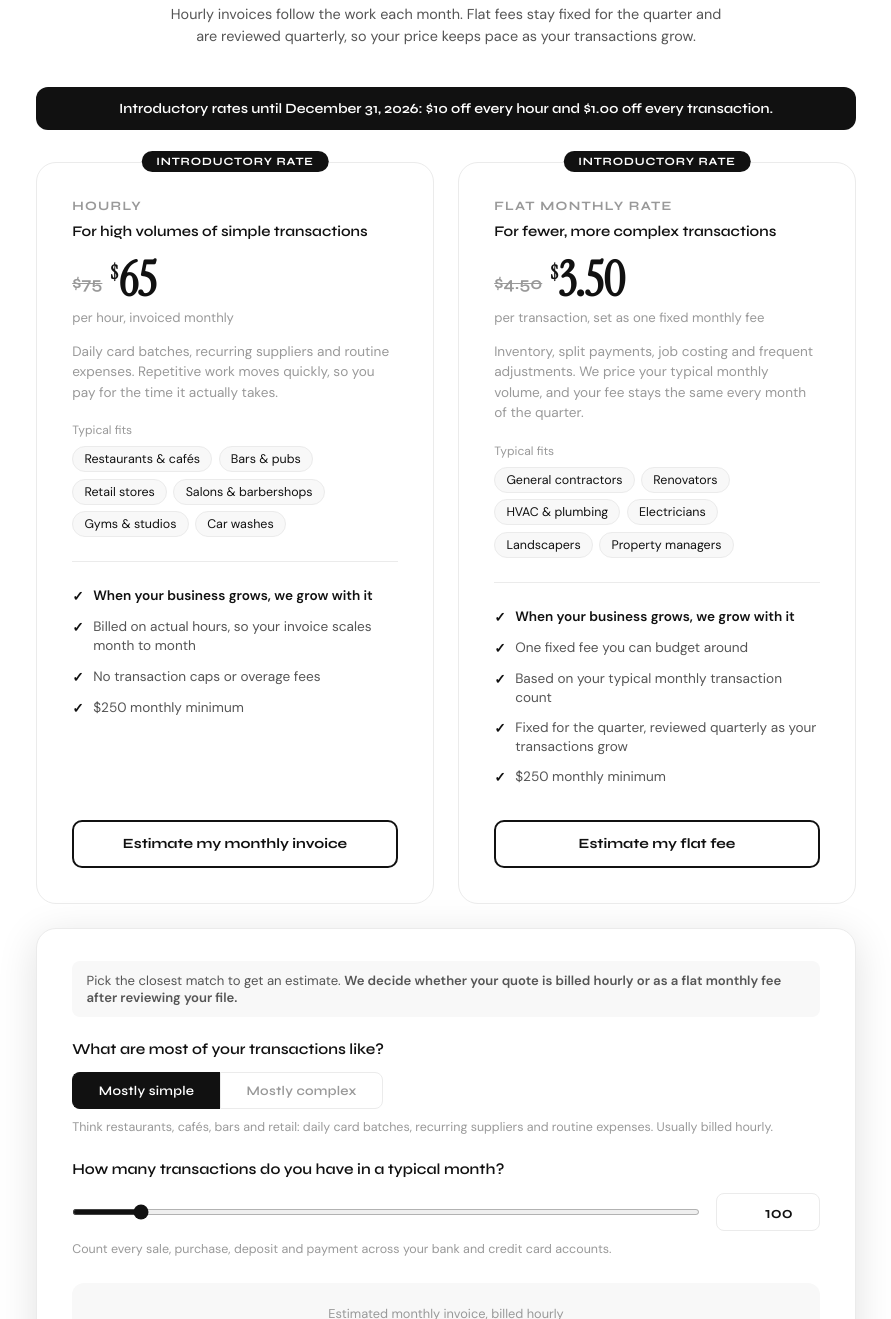
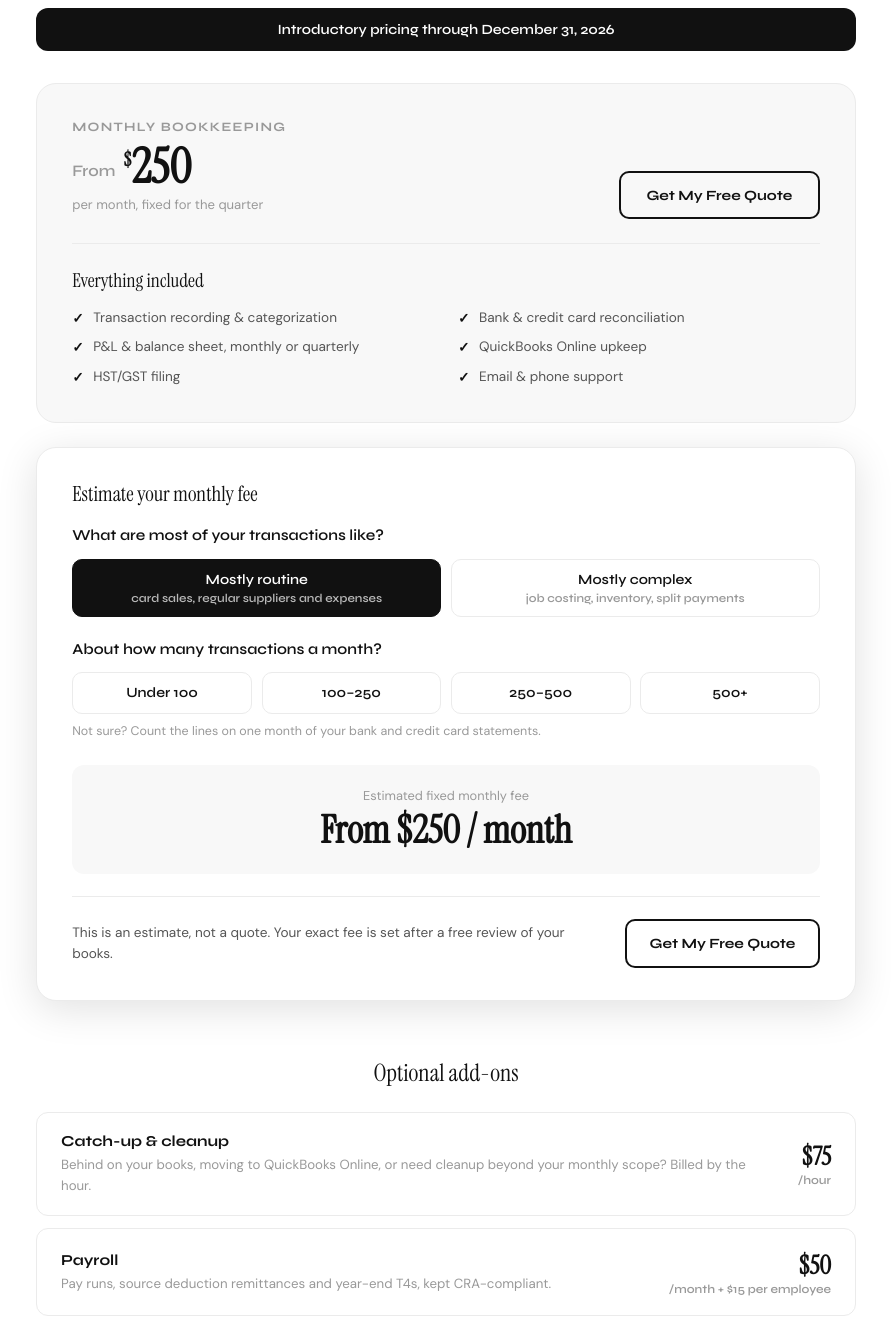
Before and after one commit to rdbookkeeping/rdbookkeeping-website, a plain HTML site: page index.html in a window 1280 px wide. Shown: the part 3529-4848 px from the top of the page, without its empty margins (194-1085 px from the left). Drawn offline with Linux system fonts and the light colour scheme.

Commit message:
Add files via upload

```diff
--- a/index.html
+++ b/index.html
@@ -437,6 +437,48 @@
     }
     .est-next p { font-size: 0.85rem; color: var(--gray-dark); line-height: 1.55; }
     .est-next .plan-cta { padding: 0.85rem 1.4rem; white-space: nowrap; }
+    .offer-card {
+      max-width: 820px; margin: 0 auto; padding: 2.2rem;
+      border: 1px solid var(--gray-light); border-radius: var(--radius-lg); background: var(--off-white);
+    }
+    .offer-top { display: flex; justify-content: space-between; align-items: flex-end; gap: 1.5rem; padding-bottom: 1.5rem; margin-bottom: 1.5rem; border-bottom: 1px solid var(--gray-light); }
+    .offer-top .plan-cta { padding: 0.85rem 1.6rem; white-space: nowrap; }
+    .offer-card .plan-price .from { font-family: var(--font-head); font-size: 1rem; font-weight: 400; color: var(--gray-mid); margin-right: 0.5rem; vertical-align: middle; }
+    .offer-card h3 { font-family: var(--font-display); font-weight: 400; font-size: 1.2rem; color: var(--navy); margin-bottom: 0.9rem; }
+    .offer-card .plan-features { display: grid; grid-template-columns: 1fr 1fr; gap: 0.6rem 1.5rem; margin-bottom: 0; }
+    @media (max-width: 700px) {
+      .offer-card { padding: 1.6rem 1.3rem; }
+      .offer-top { flex-direction: column; align-items: stretch; }
+      .offer-card .plan-features { grid-template-columns: 1fr; }
+    }
+    .est-title { font-family: var(--font-display); font-weight: 400; font-size: 1.3rem; color: var(--navy); margin-bottom: 1.2rem; }
+    .est-choices { display: flex; flex-wrap: wrap; gap: 0.6rem; margin-bottom: 1.4rem; }
+    .est-chip {
+      flex: 1 1 0; min-width: 120px; padding: 0.7rem 1rem; cursor: pointer;
+      font-family: var(--font-head); font-weight: 600; font-size: 0.88rem; color: var(--navy);
+      background: var(--white); border: 1px solid var(--gray-light); border-radius: 10px;
+      text-align: center; transition: all 0.2s;
+    }
+    .est-chip span { display: block; font-weight: 400; font-size: 0.74rem; color: var(--gray-mid); margin-top: 0.2rem; }
+    .est-chip:hover { border-color: var(--navy); }
+    .est-chip.active { background: var(--navy); color: var(--white); border-color: var(--navy); }
+    .est-chip.active span { color: rgba(255,255,255,0.7); }
+    .est-chip:focus-visible { outline: 3px solid var(--navy); outline-offset: 3px; }
+    .est-buckets { margin-bottom: 0.4rem; }
+    .addon-list { max-width: 820px; margin: 0 auto; display: flex; flex-direction: column; gap: 0.8rem; }
+    .addon {
+      display: flex; justify-content: space-between; align-items: center; gap: 1.5rem;
+      padding: 1.2rem 1.5rem; border: 1px solid var(--gray-light); border-radius: var(--radius);
+    }
+    .addon strong { display: block; font-family: var(--font-head); color: var(--navy); font-size: 0.95rem; margin-bottom: 0.2rem; }
+    .addon span { font-size: 0.83rem; color: var(--gray-mid); line-height: 1.45; }
+    .addon-price { font-family: var(--font-display); font-weight: 900; font-size: 1.6rem; color: var(--navy); text-align: right; white-space: nowrap; }
+    .addon-price small { display: block; font-family: var(--font-head); font-weight: 400; font-size: 0.75rem; color: var(--gray-mid); }
+    .included-box { grid-template-columns: 1fr; }
+    @media (max-width: 700px) {
+      .addon { flex-direction: column; align-items: flex-start; gap: 0.6rem; }
+      .addon-price { text-align: left; }
+    }
     @media (max-width: 700px) {
       .pricing-grid.two { grid-template-columns: 1fr; }
       .quote-formula { flex-direction: column; }
@@ -823,147 +865,84 @@
   <div class="mob-accordion-body">
 <section class="pricing" id="pricing">
   <div class="pricing-header">
-    <div class="section-label">Tailored Pricing</div>
-    <h2 class="section-title">Two ways to bill,<br/>matched to how your books work</h2>
-    <p class="section-sub">The right option depends on how complex your transactions are, not just how many you have. High-volume, routine books are billed by the hour. Smaller sets of complex books lock in a flat monthly fee. After reviewing your file, we decide which one your quote uses.</p>
+    <div class="section-label">Pricing</div>
+    <h2 class="section-title">One fixed monthly fee.<br/>No surprises.</h2>
+    <p class="section-sub">Your fee is set after a free review of your books, based on how many transactions you have and how complex they are. It stays the same every month and is reviewed each quarter.</p>
     <p class="grow-line">When your business grows, we grow with it.</p>
-    <p class="grow-sub">Hourly invoices follow the work each month. Flat fees stay fixed for the quarter and are reviewed quarterly, so your price keeps pace as your transactions grow.</p>
   </div>
 
-  <p class="promo-banner promo-only">Introductory rates until December 31, 2026: $10 off every hour and $1.00 off every transaction.</p>
+  <p class="promo-banner promo-only">Introductory pricing through December 31, 2026</p>
 
-  <div class="pricing-grid two">
-    <div class="pricing-card rate-card">
-      <div class="popular-tag promo-only">Introductory rate</div>
-      <div class="plan-name">Hourly</div>
-      <div class="offer-for">For high volumes of simple transactions</div>
-      <div class="plan-price"><span class="promo-only"><s class="was">$75</s><sup>$</sup>65</span><span class="standard-only"><sup>$</sup>75</span></div>
-      <div class="plan-period">per hour, invoiced monthly</div>
-      <div class="plan-desc">Daily card batches, recurring suppliers and routine expenses. Repetitive work moves quickly, so you pay for the time it actually takes.</div>
-      <div class="offer-examples">
-        <span class="offer-examples-label">Typical fits</span>
-        <ul class="example-tags">
-          <li>Restaurants &amp; cafés</li>
-          <li>Bars &amp; pubs</li>
-          <li>Retail stores</li>
-          <li>Salons &amp; barbershops</li>
-          <li>Gyms &amp; studios</li>
-          <li>Car washes</li>
-        </ul>
+  <div class="offer-card">
+    <div class="offer-top">
+      <div>
+        <div class="plan-name">Monthly Bookkeeping</div>
+        <div class="plan-price"><span class="from">From</span><sup>$</sup>250</div>
+        <div class="plan-period">per month, fixed for the quarter</div>
       </div>
-      <ul class="plan-features">
-        <li><strong>When your business grows, we grow with it</strong></li>
-        <li>Billed on actual hours, so your invoice scales month to month</li>
-        <li>No transaction caps or overage fees</li>
-        <li>$250 monthly minimum</li>
-      </ul>
-      <button type="button" class="plan-cta" onclick="openEstimator('simple')">Estimate my monthly invoice</button>
+      <a href="#" onclick="openCtaModal(); return false;" class="plan-cta">Get My Free Quote</a>
     </div>
-
-    <div class="pricing-card rate-card">
-      <div class="popular-tag promo-only">Introductory rate</div>
-      <div class="plan-name">Flat Monthly Rate</div>
-      <div class="offer-for">For fewer, more complex transactions</div>
-      <div class="plan-price"><span class="promo-only"><s class="was">$4.50</s><sup>$</sup>3.50</span><span class="standard-only"><sup>$</sup>4.50</span></div>
-      <div class="plan-period">per transaction, set as one fixed monthly fee</div>
-      <div class="plan-desc">Inventory, split payments, job costing and frequent adjustments. We price your typical monthly volume, and your fee stays the same every month of the quarter.</div>
-      <div class="offer-examples">
-        <span class="offer-examples-label">Typical fits</span>
-        <ul class="example-tags">
-          <li>General contractors</li>
-          <li>Renovators</li>
-          <li>HVAC &amp; plumbing</li>
-          <li>Electricians</li>
-          <li>Landscapers</li>
-          <li>Property managers</li>
-        </ul>
-      </div>
-      <ul class="plan-features">
-        <li><strong>When your business grows, we grow with it</strong></li>
-        <li>One fixed fee you can budget around</li>
-        <li>Based on your typical monthly transaction count</li>
-        <li>Fixed for the quarter, reviewed quarterly as your transactions grow</li>
-        <li>$250 monthly minimum</li>
-      </ul>
-      <button type="button" class="plan-cta" onclick="openEstimator('complex')">Estimate my flat fee</button>
-    </div>
+    <h3>Everything included</h3>
+    <ul class="plan-features">
+      <li>Transaction recording &amp; categorization</li>
+      <li>Bank &amp; credit card reconciliation</li>
+      <li>P&amp;L &amp; balance sheet, monthly or quarterly</li>
+      <li>QuickBooks Online upkeep</li>
+      <li>HST/GST filing</li>
+      <li>Email &amp; phone support</li>
+    </ul>
   </div>
 
   <div class="estimator" id="estimator">
     <div class="estimator-panel" id="est-panel">
-      <p class="est-decide">Pick the closest match to get an estimate. <strong>We decide whether your quote is billed hourly or as a flat monthly fee after reviewing your file.</strong></p>
+      <h3 class="est-title">Estimate your monthly fee</h3>
+
       <p class="est-label">What are most of your transactions like?</p>
-      <div class="billing-toggle est-modes" role="group" aria-label="Transaction type">
-        <button type="button" class="toggle-btn" id="est-mode-simple" aria-pressed="false" onclick="setEstMode('simple')">Mostly simple</button>
-        <button type="button" class="toggle-btn" id="est-mode-complex" aria-pressed="false" onclick="setEstMode('complex')">Mostly complex</button>
+      <div class="est-choices" role="group" aria-label="Transaction type">
+        <button type="button" class="est-chip" id="est-mode-simple" aria-pressed="false" onclick="setEstMode('simple')">Mostly routine<span>card sales, regular suppliers and expenses</span></button>
+        <button type="button" class="est-chip" id="est-mode-complex" aria-pressed="false" onclick="setEstMode('complex')">Mostly complex<span>job costing, inventory, split payments</span></button>
       </div>
-      <p class="est-hint est-type-hint" id="est-type-hint"></p>
 
-      <label for="est-number" class="est-label">How many transactions do you have in a typical month?</label>
-      <div class="est-inputs">
-        <input type="range" id="est-range" min="0" max="1000" step="5" value="100" aria-label="Monthly transactions slider" />
-        <input type="number" id="est-number" min="0" step="1" value="100" inputmode="numeric" />
+      <p class="est-label">About how many transactions a month?</p>
+      <div class="est-choices est-buckets" role="group" aria-label="Monthly transactions">
+        <button type="button" class="est-chip" data-lo="20" data-hi="100" aria-pressed="false">Under 100</button>
+        <button type="button" class="est-chip" data-lo="100" data-hi="250" aria-pressed="false">100–250</button>
+        <button type="button" class="est-chip" data-lo="250" data-hi="500" aria-pressed="false">250–500</button>
+        <button type="button" class="est-chip" data-lo="500" aria-pressed="false">500+</button>
       </div>
-      <p class="est-hint">Count every sale, purchase, deposit and payment across your bank and credit card accounts.</p>
+      <p class="est-hint">Not sure? Count the lines on one month of your bank and credit card statements.</p>
 
       <div class="est-result" aria-live="polite">
-        <span class="est-caption" id="est-caption">Estimated monthly invoice</span>
-        <span class="est-range-out" id="est-out">$0</span>
-        <span class="est-mid" id="est-mid"></span>
-        <span class="est-compare" id="est-compare" hidden></span>
+        <span class="est-caption">Estimated fixed monthly fee</span>
+        <span class="est-range-out" id="est-out">From $250 / month</span>
       </div>
 
       <div class="est-next">
-        <p id="est-note"></p>
-        <a href="#" onclick="openCtaModal(); return false;" class="plan-cta">Get a Quote</a>
+        <p>This is an estimate, not a quote. Your exact fee is set after a free review of your books.</p>
+        <a href="#" onclick="openCtaModal(); return false;" class="plan-cta">Get My Free Quote</a>
       </div>
     </div>
   </div>
 
-  <div class="included-box">
-    <h3>Both options include</h3>
-    <ul class="plan-features">
-      <li>Transaction recording &amp; categorization</li>
-      <li>Bank &amp; credit card reconciliation</li>
-      <li>P&amp;L &amp; balance sheet, monthly or quarterly</li>
-      <li>QBO maintenance</li>
-      <li>HST/GST filing</li>
-      <li>Email &amp; phone support</li>
-    </ul>
-    <a href="#" onclick="openCtaModal(); return false;" class="plan-cta">Get a Quote</a>
-  </div>
-
-  <h3 class="separate-title">Billed separately</h3>
-  <div class="pricing-grid two">
-    <div class="pricing-card">
-      <div class="plan-name">Catch-Up &amp; Migrations</div>
-      <div class="plan-price"><sup>$</sup>75</div>
-      <div class="plan-period">per hour</div>
-      <div class="plan-desc">Behind on your books, or moving from an old system to QuickBooks Online? Cleanup and transfer work is billed hourly, separate from your monthly bookkeeping.</div>
-      <ul class="plan-features">
-        <li>Backlog cleanup &amp; reconciliation</li>
-        <li>Data transfer from your old system to QBO</li>
-        <li>Audit-ready records once you're caught up</li>
-      </ul>
-      <a href="#" onclick="openCtaModal(); return false;" class="plan-cta">Get Started</a>
+  <h3 class="separate-title">Optional add-ons</h3>
+  <div class="addon-list">
+    <div class="addon">
+      <div>
+        <strong>Catch-up &amp; cleanup</strong>
+        <span>Behind on your books, moving to QuickBooks Online, or need cleanup beyond your monthly scope? Billed by the hour.</span>
+      </div>
+      <div class="addon-price">$75<small>/hour</small></div>
     </div>
-
-    <div class="pricing-card" id="payroll-addon">
-      <div class="plan-name">Payroll Management</div>
-      <div class="plan-price"><sup>$</sup>50</div>
-      <div class="plan-period">per month base, plus $15/month per employee</div>
-      <div class="plan-desc">We process your team's pay, calculate and remit source deductions and handle T4s at year-end, keeping you compliant with the CRA.</div>
-      <ul class="plan-features">
-        <li>Payroll processing &amp; direct deposit</li>
-        <li>Source deduction calculations &amp; remittances</li>
-        <li>T4 preparation at year-end</li>
-        <li>CRA payroll compliance</li>
-      </ul>
-      <a href="#" onclick="openCtaModal(); return false;" class="plan-cta">Get Started</a>
+    <div class="addon" id="payroll-addon">
+      <div>
+        <strong>Payroll</strong>
+        <span>Pay runs, source deduction remittances and year-end T4s, kept CRA-compliant.</span>
+      </div>
+      <div class="addon-price">$50<small>/month + $15 per employee</small></div>
     </div>
   </div>
 
-  <p class="pricing-note" style="margin-top:2rem;">All prices in CAD. Monthly bookkeeping has a $250 minimum on either option. <span class="promo-only">Introductory rates apply until December 31, 2026. </span>Questions about your quote? <a href="#contact" style="color:var(--navy);font-weight:600;">Contact us</a>.</p>
+  <p class="pricing-note" style="margin-top:2rem;">All prices in CAD. Questions? <a href="#contact" style="color:var(--navy);font-weight:600;">Contact us</a>.</p>
 </section>
   </div>
 </div>
@@ -1031,90 +1010,66 @@
 </script>
 
 <script>
-  // Quote estimator. The transaction type picks the billing option; tune the assumptions here.
+  // Quote estimator. Tune the assumptions here.
   (function () {
     var MIN_FEE = 250;                     // monthly minimum on either option
     var BASE_HOURS = 1.5;                  // reconciliations, reporting and review each month
-    var MINUTES = {                        // minutes per transaction [fast end, slow end]
-      simple:  [0.75, 1.5],
-      complex: [2.5, 4.0]
-    };
+    var MINUTES = { simple: [0.75, 1.5] }; // minutes per routine transaction [fast end, slow end]
 
     var promoOver = function () { return document.getElementById('pricing').classList.contains('promo-ended'); };
     var hourlyRate = function () { return promoOver() ? 75 : 65; };
     var txnRate = function () { return promoOver() ? 4.50 : 3.50; };
-    var money = function (v) { return '$' + (Math.round(v / 5) * 5).toLocaleString('en-CA'); };
-    var floor = function (v) { return Math.max(v, MIN_FEE); };
+    var round = function (v) { return Math.round(v / 25) * 25; };
+    var money = function (v) { return '$' + round(v).toLocaleString('en-CA'); };
     var rangeText = function (lo, hi) {
-      lo = floor(lo); hi = floor(hi);
-      return hi <= MIN_FEE ? money(MIN_FEE) : money(lo) + ' – ' + money(hi);
-    };
-    var hrs = function (h) { return Math.round(h * 2) / 2; };
-    var hours = function (n, type) {
-      return [BASE_HOURS + n * MINUTES[type][0] / 60, BASE_HOURS + n * MINUTES[type][1] / 60];
+      lo = Math.max(lo, MIN_FEE); hi = Math.max(hi, MIN_FEE);
+      return round(hi) <= MIN_FEE ? money(MIN_FEE) : money(lo) + ' – ' + money(hi);
     };
 
     var el = function (id) { return document.getElementById(id); };
-    var range = el('est-range'), num = el('est-number');
-    var mode = 'simple';
-
-    var HINTS = {
-      simple: 'Think restaurants, cafés, bars and retail: daily card batches, recurring suppliers and routine expenses. Usually billed hourly.',
-      complex: 'Think contractors, renovators and trades: job costing, inventory, split payments and frequent adjustments. Usually billed as a flat monthly fee.'
-    };
-    var NOTES = {
-      simple: 'This is an estimate, not a quote. We confirm hourly or flat-rate billing after reviewing your file. Hourly clients are invoiced each month for the time we actually spend. <strong>When your business grows, we grow with it.</strong> Catch-up work and payroll are billed separately.',
-      complex: "This is an estimate, not a quote. We confirm hourly or flat-rate billing after reviewing your file. If your file suits a flat rate, we'll give you a fixed monthly quote. That fee is fixed for the quarter. We review it each quarter, and if your business and transactions grow, the fee is adjusted to match. <strong>When your business grows, we grow with it.</strong> Catch-up work and payroll are billed separately."
-    };
+    var buckets = document.querySelectorAll('.est-buckets .est-chip');
+    var mode = 'simple', bucket = null;
 
     function update() {
-      var n = Math.max(0, Math.floor(Number(num.value) || 0));
-      var empty = n === 0;
-      var r = hourlyRate();
-      el('est-type-hint').textContent = HINTS[mode];
-      el('est-note').innerHTML = NOTES[mode];
-      var cmp = el('est-compare');
+      if (!bucket) { el('est-out').textContent = 'From $250 / month'; return; }
+      var lo = Number(bucket.dataset.lo), hi = Number(bucket.dataset.hi);
+      var out;
+      if (!hi) {
+        var from = mode === 'simple' ? (BASE_HOURS + lo * MINUTES.simple[0] / 60) * hourlyRate() : lo * txnRate();
+        el('est-out').textContent = 'From ' + money(Math.max(from, MIN_FEE)) + ' / month';
+        return;
+      }
+      if (mode === 'simple') {
+        var r = hourlyRate();
+        out = rangeText((BASE_HOURS + lo * MINUTES.simple[0] / 60) * r,
+                        (BASE_HOURS + hi * MINUTES.simple[1] / 60) * r);
+      } else {
+        out = rangeText(lo * txnRate(), hi * txnRate());
+      }
+      el('est-out').textContent = out + ' / month';
+    }
 
-      if (mode === 'simple') {
-        var h = hours(n, 'simple');
-        el('est-caption').textContent = 'Estimated monthly invoice, billed hourly';
-        el('est-out').textContent = empty ? '$0' : rangeText(h[0] * r, h[1] * r);
-        el('est-mid').textContent = empty ? 'Enter your typical monthly transactions to see an estimate.'
-          : (h[1] * r <= MIN_FEE ? 'At this volume, our $250 monthly minimum applies.'
-            : 'Roughly ' + hrs(h[0]) + '–' + hrs(h[1]) + ' hours a month at $' + r + '/hour' + (h[0] * r < MIN_FEE ? ', with a $250 monthly minimum.' : '.'));
-        cmp.hidden = true;
-      } else {
-        var t = txnRate(), hc = hours(n, 'complex');
-        el('est-caption').textContent = 'Estimated flat monthly fee';
-        el('est-out').textContent = empty ? '$0' : money(floor(n * t));
-        el('est-mid').textContent = empty ? 'Enter your typical monthly transactions to see an estimate.'
-          : (n * t <= MIN_FEE ? 'At this volume, our $250 monthly minimum applies.'
-            : n.toLocaleString('en-CA') + ' transactions × $' + t.toFixed(2) + ', billed the same every month.');
-        cmp.hidden = empty;
-        cmp.textContent = 'Billed hourly, complex work at this volume would run about ' +
-          rangeText(hc[0] * r, hc[1] * r) + ' a month.';
-      }
+    function press(group, active) {
+      group.forEach(function (b) {
+        b.classList.toggle('active', b === active);
+        b.setAttribute('aria-pressed', String(b === active));
+      });
     }
 
     window.setEstMode = function (m) {
       mode = m;
-      ['simple', 'complex'].forEach(function (k) {
-        var b = el('est-mode-' + k);
-        b.classList.toggle('active', k === m);
-        b.setAttribute('aria-pressed', String(k === m));
-      });
+      press([el('est-mode-simple'), el('est-mode-complex')], el('est-mode-' + m));
       update();
     };
 
-    window.openEstimator = function (m) {
-      var panel = el('est-panel');
-      setEstMode(m);
-      panel.scrollIntoView({ behavior: 'smooth', block: 'start' });
-      num.focus({ preventScroll: true });
-    };
+    buckets.forEach(function (b) {
+      b.addEventListener('click', function () {
+        bucket = b;
+        press(Array.prototype.slice.call(buckets), b);
+        update();
+      });
+    });
 
-    range.addEventListener('input', function () { num.value = range.value; update(); });
-    num.addEventListener('input', function () { range.value = Math.min(Number(num.value) || 0, Number(range.max)); update(); });
     setEstMode('simple');
   })();
 </script>
```
